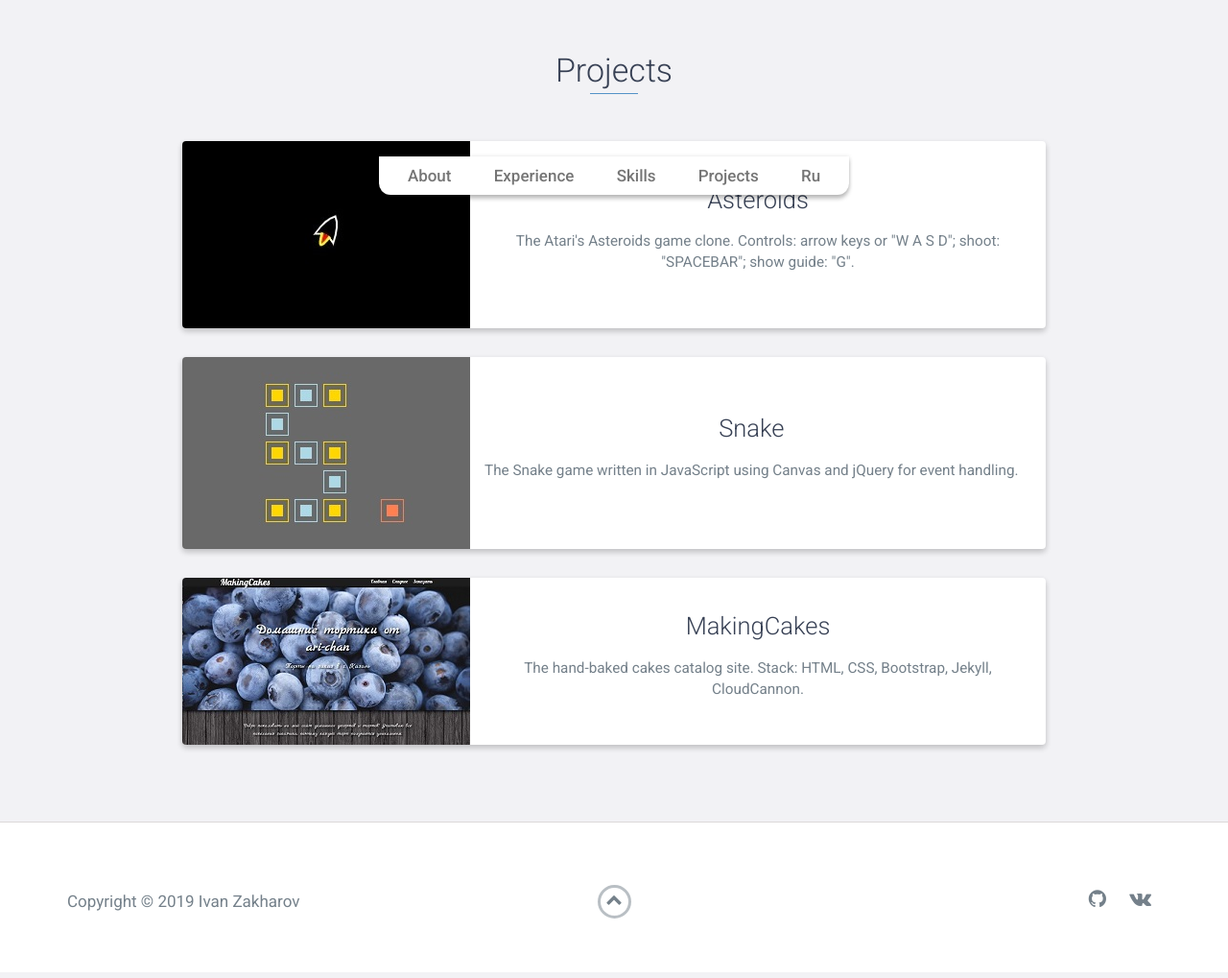
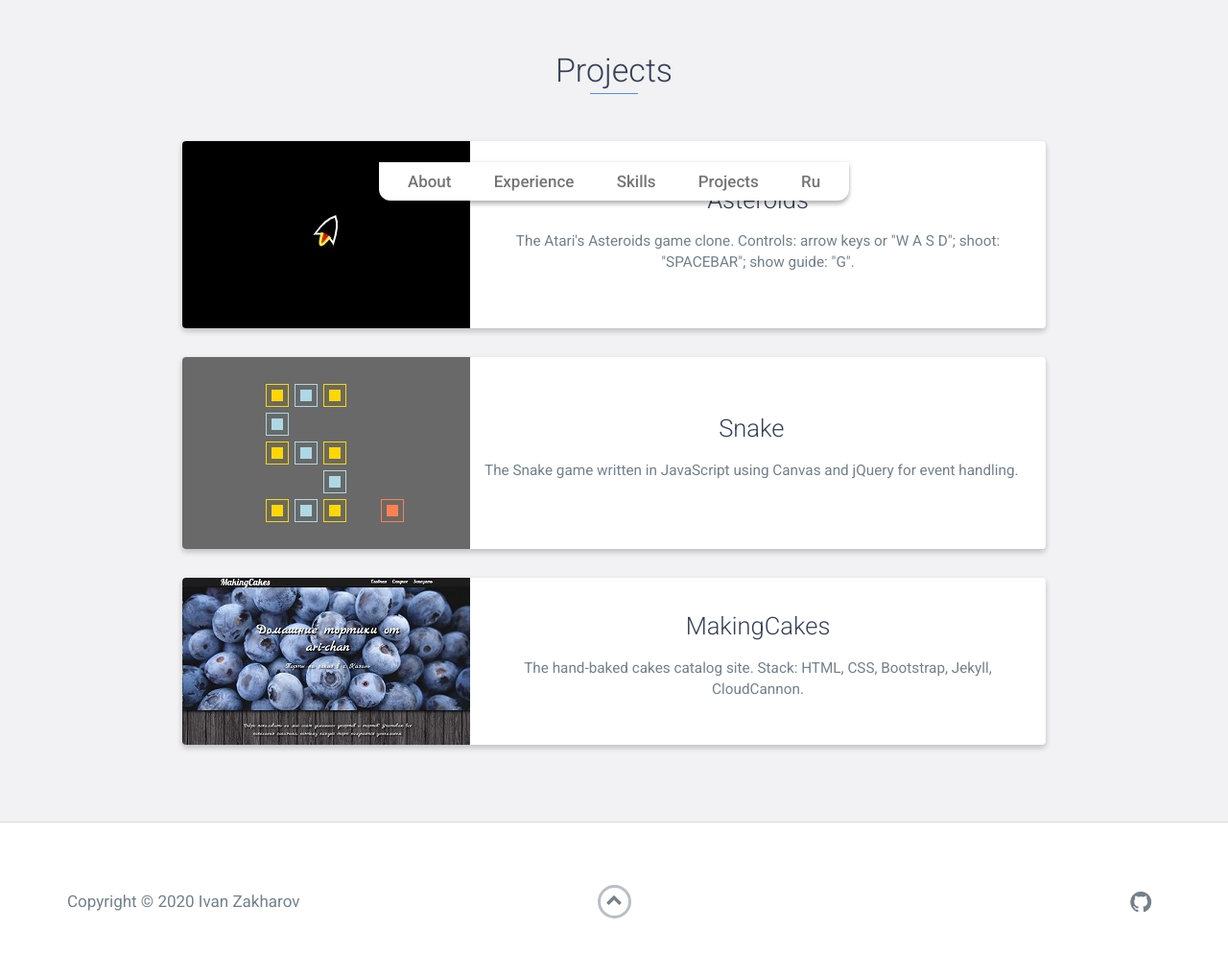
Before and after one commit to ivanzakh/ivanzakh.github.io, a PHP site: page / in a window 1280 px wide. Shown: the part 2089-3108 px from the top of the page at 96% size. Run offline with PHP 8.4, Linux system fonts and the light colour scheme.

Commit message:
update footer

```diff
--- a/css/styles.css
+++ b/css/styles.css
@@ -178,7 +178,7 @@ footer {
 }
 .social li {
   display: inline-block;
-  font-size: 1.25em;
+  font-size: 1.5em;
   list-style: none;
 }
 .social a {
--- a/index.html
+++ b/index.html
@@ -151,20 +151,6 @@
                   </a>
                 </div>
 
-                <!-- <div class="project shadow-large">
-                    <div class="project-image">
-                        <img src="images/handmade.jpg" />
-                    </div>
-                    <div class="project-info">
-                        <h3>Handmade</h3>
-                        <p>
-                            Вёрстка макета в рамках тестового задания для проекта "Handmade" - площадки для продажи изделий ручной работы.
-                        </p>
-                        <a href="projects/handmade/index.html" target="_blank">Смотреть проект</a>
-                    </div>
-                </div> -->
-
-
                 <div class="project shadow-large">
                   <a href="http://makingcakes.github.io" target="_blank">
                     <div class="project-image">
@@ -178,24 +164,11 @@
                     </div>
                   </a>
                 </div>
-
-                <!-- <div class="project shadow-large">
-                    <div class="project-image">
-                        <img src="images/topp-taxi.jpg" />
-                    </div>
-                    <div class="project-info">
-                        <h3>Topp-Taxi</h3>
-                        <p>
-                            Разработка сайта таксомоторной компании с формой заказа (HTML, CSS, Bootstrap).
-                        </p>
-                        <a href="http://topp-taxi.de" target="_blank">Смотреть проект</a>
-                    </div>
-                </div> -->
             </div>
         </div>
     </div>
 
-    <!--<div id="contact">
+    <!-- <div id="contact">
         <h2>Отправить мне письмо:</h2>
         <div id="contact-form">
             <form method="POST" action="https://formspree.io/ivanzakharov2011@gmail.com">
@@ -205,14 +178,14 @@
                 <button>Отправить</button>
             </form>
         </div>
-    </div>-->
+    </div> -->
 
     <footer>
         <div class="container">
             <div class="row">
                 <div class="col-sm-5 copyright">
                     <p>
-                        Copyright &copy 2019 Ivan Zakharov
+                        Copyright © 2020 Ivan Zakharov
                     </p>
                 </div>
                 <div class="col-sm-2 top">
@@ -224,9 +197,6 @@
                     <ul>
                         <li>
                             <a href="https://github.com/ivanzakh" target="_blank"><i class="fa fa-github"></i></a>
-                        </li>
-                        <li>
-                            <a href="https://vk.com/ivanzakh" target="_blank"><i class="fa fa-vk"></i></a>
                         </li>
                     </ul>
                 </div>
```
Also changed, not shown: ru.html (+1 -31 lines).
